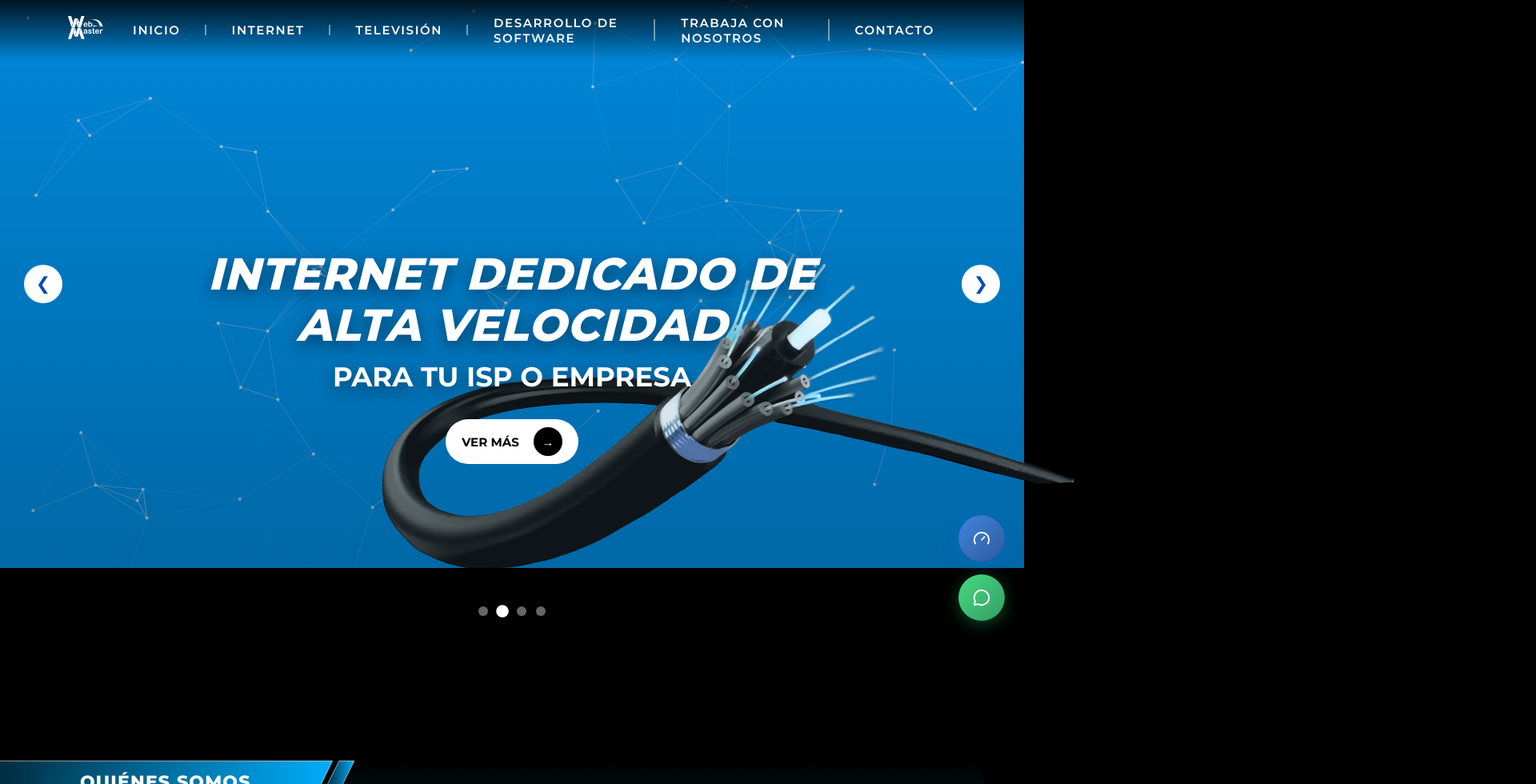
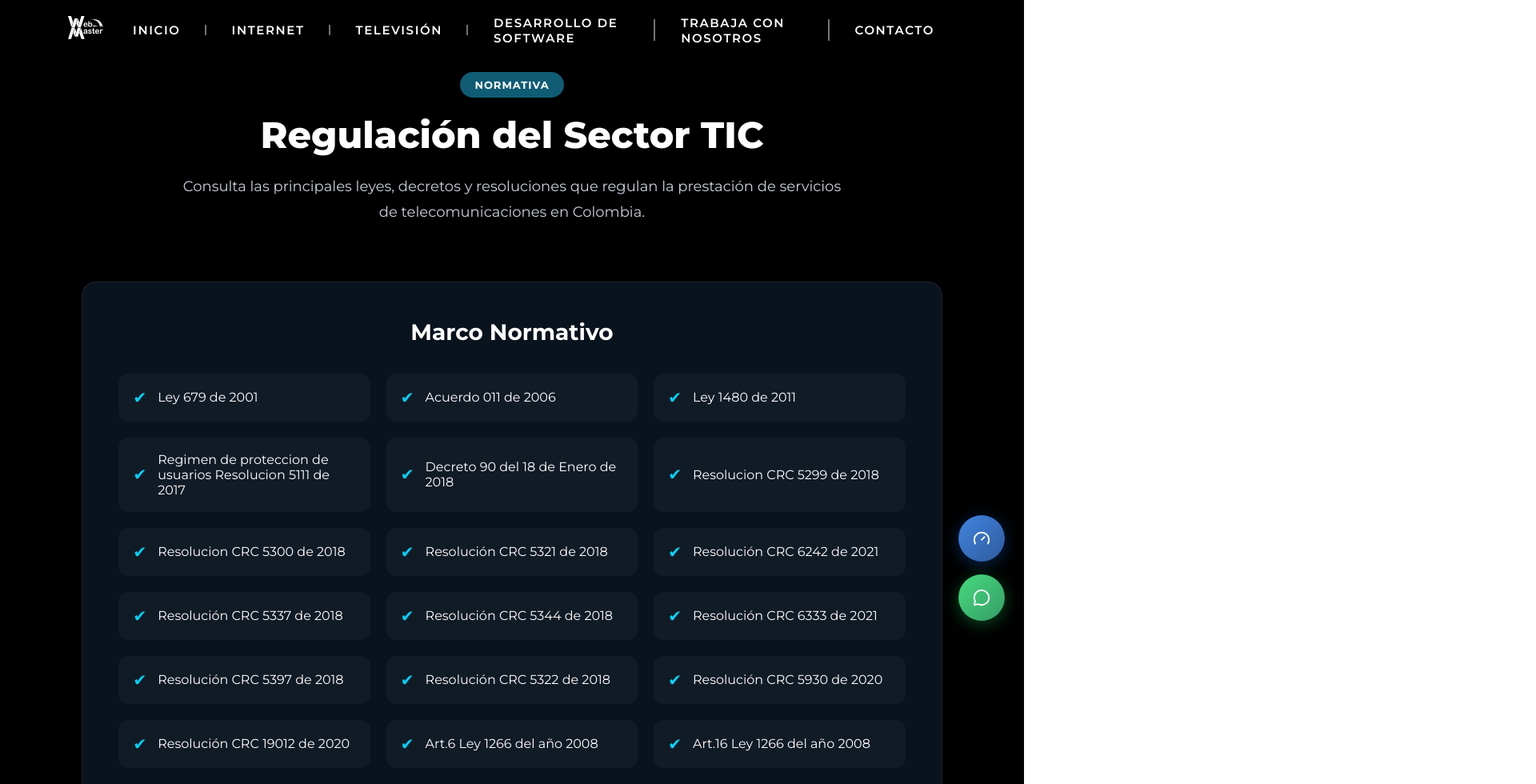
Before and after one commit to ThomasAguirreMT/Web-Master, a React (Create React App) app: page /normativa in a window 1280 px wide. Shown: the top 980 px of the page at 80% size, 1920 px wide, since content can reach past the window. Built offline with nearby package versions, Linux system fonts and the light colour scheme.

Commit message:
se comienzan a realizar los apartados de normativa y proteccion infantil

```diff
--- a/src/App.js
+++ b/src/App.js
@@ -35,6 +35,14 @@ const TelevisionPage = lazy(() => import("./pages/television"));
 const Software = lazy(() => import("./pages/software"));
 const Trabaja = lazy(() => import("./pages/trabaja"));
 const Contacto = lazy(() => import("./pages/contacto"));
+
+const ProteccionInfantil = lazy(() =>
+  import("./pages/proteccioninfantil")
+);
+
+const Normativa = lazy(() =>
+  import("./pages/Normativa")
+);
 
 const DesarrolloMobile = lazy(() =>
   import("./pages/desarrollomobile")
@@ -152,6 +160,16 @@ function AppRoutes() {
           element={<PQRPage />}
         />
 
+         <Route
+          path="/proteccioninfantil"
+          element={<ProteccionInfantil />}
+        />
+
+        <Route
+          path="/normativa"
+          element={<Normativa />} />
+
+
         {/* fallback */}
 
         <Route
--- a/src/components/footer/Footer.css
+++ b/src/components/footer/Footer.css
@@ -2,7 +2,7 @@
   background: #05080f;
   color: #cfd3dc;
   position: relative;
-  padding: 80px 60px 50px;
+  padding: 90px 90px 90px;
   font-family: "Montserrat", sans-serif;
 }
 
@@ -11,7 +11,7 @@
   position: absolute;
   top: 0;
   left: 0;
-  width: 100%;
+  width: 150%;
   height: 1px;
   background: linear-gradient(
     to right,
@@ -27,16 +27,16 @@
   margin: 0 auto;
 
   display: grid;
-  grid-template-columns: 1.2fr 1fr 1fr 1fr;
-  gap: 60px;
+  grid-template-columns: 320px repeat(4, 1fr);
+  align-items: start;
+  gap: 50px;
 }
-
 /* columnas */
 .footer-col h4 {
   color: #ffffff;
   font-size: 14px;
   letter-spacing: 1px;
-  margin-bottom: 18px;
+  margin-bottom: 19px;
   text-transform: uppercase;
 }
 
@@ -77,8 +77,7 @@
 @media (max-width: 600px) {
 
   .footer {
-    padding: 60px 24px 40px;
-  }
+  padding: 90px 40px;  }
 
   .footer-container {
     grid-template-columns: 1fr;
--- a/src/components/footer/footer.jsx
+++ b/src/components/footer/footer.jsx
@@ -60,6 +60,21 @@ export default function Footer() {
 
                     </ul>
                 </div>
+
+                {/* informacion legal */}
+
+                <div className="footer-col">
+                    <h4>INFORMACIÓN LEGAL</h4>
+
+
+                    <ul>
+                        <li><Link to="/proteccioninfantil">Protección Infantil</Link></li>
+                        <li><Link to="/normativa">Protección al usuario y Normativa</Link></li>
+
+                    </ul>
+
+                </div>
+
             </div>
         </footer>
     );
--- /dev/null
+++ b/src/components/normativa/Normativa.css
@@ -0,0 +1,84 @@
+.normativa{
+    background:#000;
+    color:#fff;
+    padding:90px 8%;
+    font-family:"Montserrat",sans-serif;
+}
+
+.normativa-header{
+    max-width:850px;
+    margin:auto;
+    text-align:center;
+    margin-bottom:70px;
+}
+
+.badge{
+    display:inline-block;
+    padding:8px 18px;
+    border-radius:50px;
+    background:#0f5c74;
+    color:#fff;
+    font-size:13px;
+    font-weight:700;
+    letter-spacing:1px;
+    margin-bottom:18px;
+}
+
+.normativa-header h1{
+    font-size:46px;
+    font-weight:800;
+    margin-bottom:20px;
+}
+
+.normativa-header p{
+    color:#c9d0dc;
+    line-height:1.8;
+    font-size:18px;
+}
+
+.normativa-card{
+    max-width:1200px;
+    margin:auto;
+    background:#08131d;
+    border:1px solid rgba(255,255,255,.08);
+    border-radius:18px;
+    padding:45px;
+}
+
+.normativa-card h2{
+    text-align:center;
+    margin-bottom:35px;
+    font-size:28px;
+}
+
+.regulaciones-grid{
+    display:grid;
+    grid-template-columns:repeat(auto-fit,minmax(280px,1fr));
+    gap:20px;
+}
+
+.regulacion-item{
+    display:flex;
+    align-items:center;
+    gap:14px;
+    padding:18px;
+    background:#111b26;
+    border-radius:12px;
+    transition:.25s;
+}
+
+.regulacion-item:hover{
+    transform:translateY(-4px);
+    background:#0f5c74;
+}
+
+.regulacion-item span{
+    color:#00d4ff;
+    font-size:20px;
+}
+
+.regulacion-item p{
+    margin:0;
+    font-size:16px;
+    color:#fff;
+}
--- /dev/null
+++ b/src/components/normativa/Normativa.jsx
@@ -0,0 +1,54 @@
+import "./Normativa.css";
+
+const regulaciones = [
+    "Ley 679 de 2001",
+    "Acuerdo 011 de 2006",
+    "Ley 1480 de 2011",
+    "Regimen de proteccion de usuarios Resolucion 5111 de 2017",
+    "Decreto 90 del 18 de Enero de 2018",
+    "Resolucion CRC 5299 de 2018",
+    "Resolucion CRC 5300 de 2018",
+    "Resolución CRC 5321 de 2018",
+    "Resolución CRC 6242 de 2021",
+    "Resolución CRC 5337 de 2018",
+    "Resolución CRC 5344 de 2018",
+    "Resolución CRC 6333 de 2021",
+    "Resolución CRC 5397 de 2018",
+    "Resolución CRC 5322 de 2018",
+    "Resolución CRC 5930 de 2020",
+    "Resolución CRC 19012 de 2020",
+    "Art.6 Ley 1266 del año 2008",
+    "Art.16 Ley 1266 del año 2008",
+];
+
+export default function Normativa() {
+    return (
+        <section className="normativa">
+            <div className="normativa-header">
+                <span className="badge">NORMATIVA</span>
+
+                <h1>Regulación del Sector TIC</h1>
+
+                <p>
+                    Consulta las principales leyes, decretos y resoluciones que regulan
+                    la prestación de servicios de telecomunicaciones en Colombia.
+                </p>
+            </div>
+
+            <div className="normativa-card">
+                <h2>Marco Normativo</h2>
+
+                <div className="regulaciones-grid">
+                    {regulaciones.map((item, index) => (
+                        <div key={index} className="regulacion-item">
+                            <span>✔</span>
+                            <p>{item}</p>
+                        </div>
+                    ))}
+                </div>
+            </div>
+        </section>
+
+
+    );
+}
--- /dev/null
+++ b/src/pages/Normativa.jsx
@@ -0,0 +1,15 @@
+
+
+import NormativaContent from "../components/normativa/Normativa";
+
+const Normativa  = () => {
+  return (
+    <>
+
+      <NormativaContent />
+
+    </>
+  );
+};
+
+export default Normativa;
--- /dev/null
+++ b/src/pages/proteccioninfantil.jsx
@@ -0,0 +1,18 @@
+import Serviciodesarrollo from "../components/serviciosdesarrollo/serviciodesarrollo";
+import HeroSoftware from "../components/herosofware/herosoftware";
+import ContactForm from "../components/contactForm/ContactForm";
+
+const SoftwarePage = () => {
+  return (
+    <>
+      <HeroSoftware />
+      <Serviciodesarrollo />
+
+
+      <ContactForm />
+
+    </>
+  );
+};
+
+export default SoftwarePage;
```
Also changed, not shown: src/assets/imageneshomecarrusel/slidedesarrolloen.webp, src/assets/imageneshomecarrusel/slidetrabaja.webp, src/components/ProteccionInfantil/ProteccionInfantil.jsx (added), src/components/ProteccionInfantil/Proteccioninfantil.css (added).
